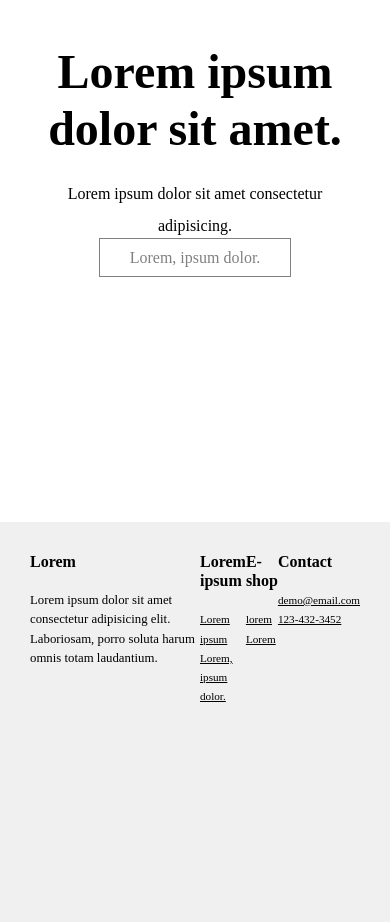
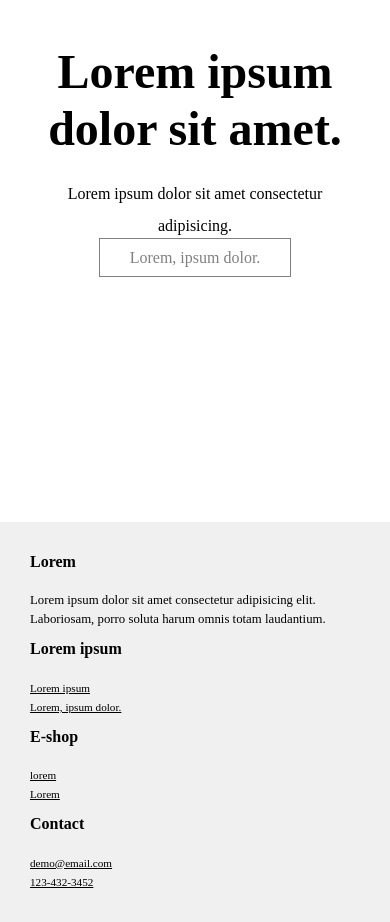
Before and after one commit to VRA9000/Fresh-Meals-Website, a plain HTML site: page index.html in a window 390 px wide. Shown: the part 4568-5490 px from the top of the page. Drawn offline with Linux system fonts and the light colour scheme.

Commit message:
Footer CSS update

```diff
--- a/css/main.css
+++ b/css/main.css
@@ -303,12 +303,14 @@
                   width: 100%;
                   background-color: rgb(240, 240, 240);
                   display: flex;
+                  flex-wrap: wrap;
+                  flex-direction: column;
                   justify-content: space-between;
                   padding: 30px;
                }
             footer div h3 {
                 text-align: left;
-                margin-bottom: 20px;
+               /*  margin-bottom: 20px; */
                 font-size: 1em;
               }
               footer div p {
```
